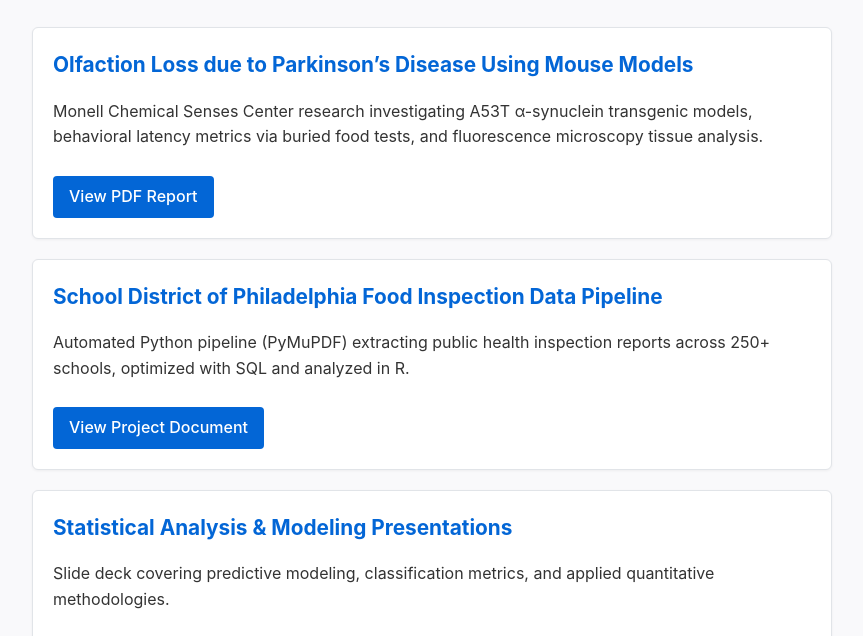
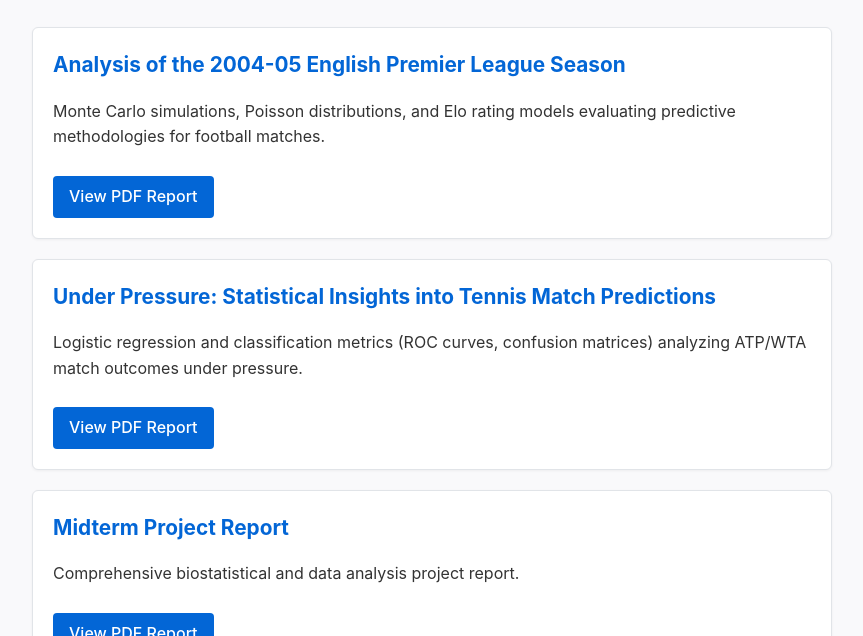
Before and after one commit to chelseagars/projects, a plain HTML site: page index.html in a window 1280 px wide. Shown: the part 154-790 px from the top of the page, without its empty margins (208-1071 px from the left). Drawn offline with Linux system fonts and the light colour scheme.

Commit message:
Update index.html

```diff
--- a/index.html
+++ b/index.html
@@ -51,29 +51,28 @@
         <p class="subtitle">MS Biostatistics | Project Portfolio & Research Reports</p>
     </header>
 
-    <main>
+ <main>
         <!-- Project 1 -->
         <div class="project-card">
-            <h2>Olfaction Loss due to Parkinson’s Disease Using Mouse Models</h2>
-            <p>Monell Chemical Senses Center research investigating A53T α-synuclein transgenic models, behavioral latency metrics via buried food tests, and fluorescence microscopy tissue analysis.</p>
-            <a class="btn" href="your-parkinsons-paper.pdf" target="_blank">View PDF Report</a>
+            <h2>Analysis of the 2004-05 English Premier League Season</h2>
+            <p>Monte Carlo simulations, Poisson distributions, and Elo rating models evaluating predictive methodologies for football matches.</p>
+            <a class="btn" href="Analysis%20of%20the%202004-05%20English%20Premier%20League%20Season.pdf" target="_blank">View PDF Report</a>
         </div>
 
         <!-- Project 2 -->
         <div class="project-card">
-            <h2>School District of Philadelphia Food Inspection Data Pipeline</h2>
-            <p>Automated Python pipeline (PyMuPDF) extracting public health inspection reports across 250+ schools, optimized with SQL and analyzed in R.</p>
-            <a class="btn" href="your-pipeline-report.pdf" target="_blank">View Project Document</a>
+            <h2>Under Pressure: Statistical Insights into Tennis Match Predictions</h2>
+            <p>Logistic regression and classification metrics (ROC curves, confusion matrices) analyzing ATP/WTA match outcomes under pressure.</p>
+            <a class="btn" href="Service%20Under%20Pressure.docx.pdf" target="_blank">View PDF Report</a>
         </div>
 
-        <!-- Project 3 (Slideshow) -->
+        <!-- Project 3 -->
         <div class="project-card">
-            <h2>Statistical Analysis & Modeling Presentations</h2>
-            <p>Slide deck covering predictive modeling, classification metrics, and applied quantitative methodologies.</p>
-            <a class="btn" href="your-slideshow.pdf" target="_blank">View Presentation Slides</a>
+            <h2>Midterm Project Report</h2>
+            <p>Comprehensive biostatistical and data analysis project report.</p>
+            <a class="btn" href="Final%20Midterm%20Project.docx.pdf" target="_blank">View PDF Report</a>
         </div>
     </main>
-
     <footer>
         <p>&copy; 2026 Monica 'Chelsea' Seegars. Hosted via GitHub Pages.</p>
     </body>
```
